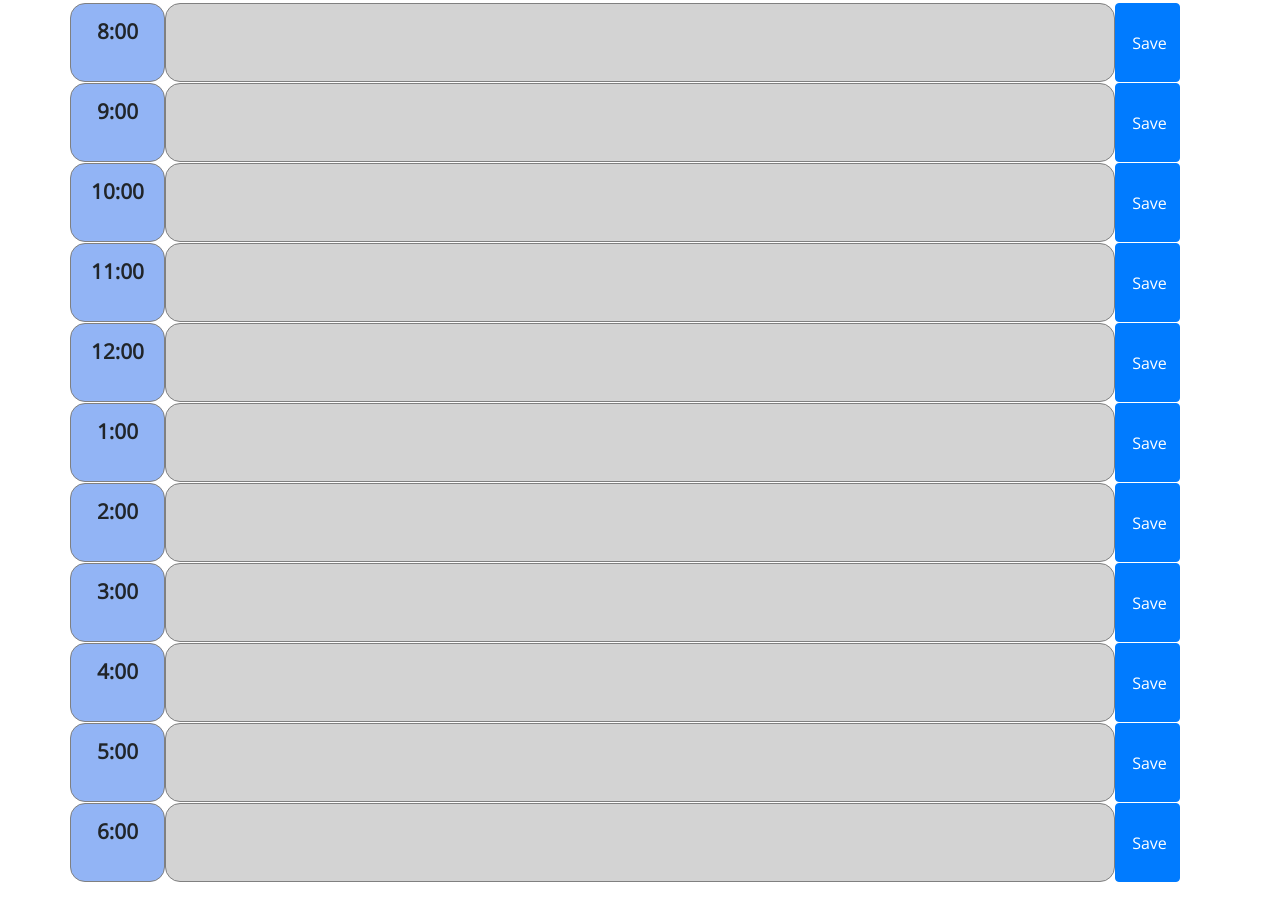
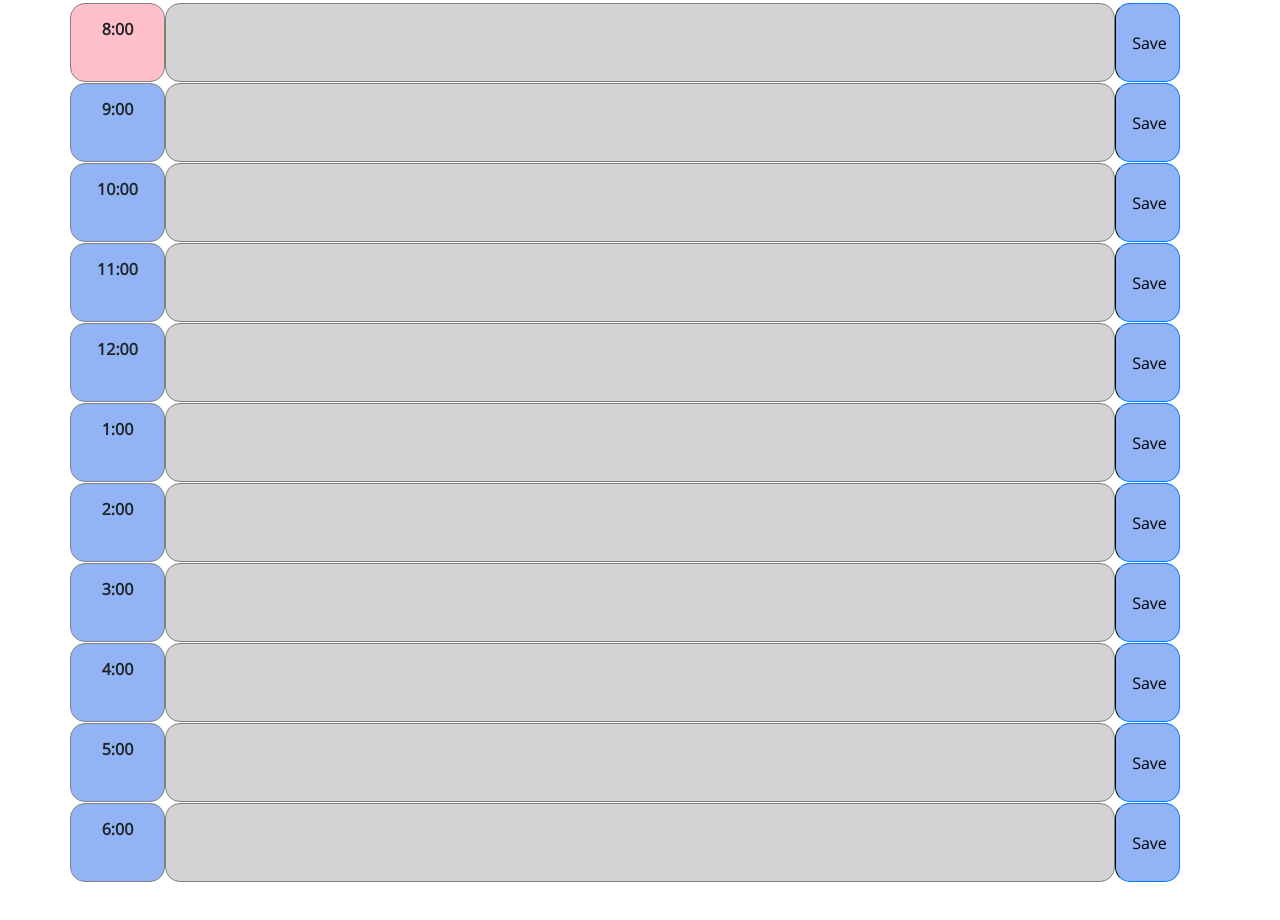
Before and after one commit to jpoulin587/day_planner, a plain HTML site: page index.html in a window 1280 px wide. Shown: the part 334-1254 px from the top of the page. Drawn offline with nearby package versions, Linux system fonts and the light colour scheme.

Commit message:
added first part of color change with hour

```diff
--- a/index.html
+++ b/index.html
@@ -35,67 +35,67 @@
         <div class="row" id="row08">
             <div class="col-sm-1" id="hr08">8:00</div>
             <input type="text" class="text-form col-sm-10" id="event08">
-            <button type="button" class="btn btn-primary savebtn"> Save</button>
+            <button type="button" class="btn btn-primary saveBtn"> Save</button>
         </div>
 
         <div class="row" id="row09">
             <div class="col-sm-1" id="hr09">9:00</div>
             <input type="text" class="text-form col-sm-10" id="event09">
-            <button type="button" class="btn btn-primary savebtn"> Save</button>
+            <button type="button" class="btn btn-primary saveBtn"> Save</button>
         </div>
 
         <div class="row" id="row10">
             <div class="col-sm-1" id="hr10">10:00</div>
             <input type="text" class="text-form col-sm-10" id="event10">
-            <button type="button" class="btn btn-primary savebtn"> Save</button>
+            <button type="button" class="btn btn-primary saveBtn"> Save</button>
         </div>
 
         <div class="row" id="row11">
             <div class="col-sm-1" id="hr11">11:00</div>
             <input type="text" class="text-form col-sm-10" id="event11">
-            <button type="button" class="btn btn-primary savebtn"> Save</button>
+            <button type="button" class="btn btn-primary saveBtn"> Save</button>
         </div>
 
         <div class="row" id="row12">
             <div class="col-sm-1" id="hr12">12:00</div>
             <input type="text" class="text-form col-sm-10" id="event12">
-            <button type="button" class="btn btn-primary savebtn"> Save</button>
+            <button type="button" class="btn btn-primary saveBtn"> Save</button>
         </div>
 
         <div class="row" id="row01">
             <div class="col-sm-1" id="hr01">1:00</div>
             <input type="text" class="text-form col-sm-10" id="event01">
-            <button type="button" class="btn btn-primary savebtn"> Save</button>
+            <button type="button" class="btn btn-primary saveBtn"> Save</button>
         </div>
 
         <div class="row" id="row02">
             <div class="col-sm-1" id="hr02">2:00</div>
             <input type="text" class="text-form col-sm-10" id="event02">
-            <button type="button" class="btn btn-primary savebtn"> Save</button>
+            <button type="button" class="btn btn-primary saveBtn"> Save</button>
         </div>
 
         <div class="row" id="row03">
             <div class="col-sm-1" id="hr03">3:00</div>
             <input type="text" class="text-form col-sm-10" id="event03">
-            <button type="button" class="btn btn-primary savebtn"> Save</button>
+            <button type="button" class="btn btn-primary saveBtn"> Save</button>
         </div>
 
         <div class="row" id="row04">
             <div class="col-sm-1" id="hr04">4:00</div>
             <input type="text" class="text-form col-sm-10" id="event04">
-            <button type="button" class="btn btn-primary savebtn"> Save</button>
+            <button type="button" class="btn btn-primary saveBtn"> Save</button>
         </div>
 
         <div class="row" id="row05">
             <div class="col-sm-1" id="hr05">5:00</div>
             <input type="text" class="text-form col-sm-10" id="event05">
-            <button type="button" class="btn btn-primary savebtn"> Save</button>
+            <button type="button" class="btn btn-primary saveBtn"> Save</button>
         </div>
 
         <div class="row" id="row06">
             <div class="col-sm-1" id="hr06">6:00</div>
             <input type="text" class="text-form col-sm-10" id="event06">
-            <button type="button" class="btn btn-primary savebtn"> Save</button>
+            <button type="button" class="btn btn-primary saveBtn"> Save</button>
         </div>
     </div><!--close the container-->
 
--- a/script.js
+++ b/script.js
@@ -1,10 +1,19 @@
 let currentDayEl = $('#current-day');
+let currentHour
 
 //display the current time
 function displayTime() {
-    let rightNow = moment().format('MMM DD, YYYY');
-    currentDayEl.text(rightNow);
+    let todaysDate = moment().format('MMM DD, YYYY');
+    currentDayEl.text(todaysDate);
   };
+
+//get the current hour.
+function hourIndicator() {
+  currentHour = moment().hour();
+  console.log(currentHour);
+}
+
+
 
 // save data from the form to local storage
   $(".savebtn").on("click", function() {
@@ -30,3 +39,10 @@ $("#event06").val(localStorage.getItem("hr06"));
 
 //run the date display function on page load
 displayTime();
+hourIndicator();
+
+// change the color of the hour bubbles for the current hour
+if (currentHour > 8) {
+  console.log("it's past 8");
+  document.getElementById("hr08").setAttribute("style", "background-color: pink;");
+}
--- a/style.css
+++ b/style.css
@@ -59,16 +59,18 @@ body {
 
   .saveBtn {
     border-left: 1px solid black;
-    border-top-right-radius: 15px;
-    border-bottom-right-radius: 15px;
-    background-color: #06aed5;
-    color: white;
+   /* border-top-right-radius: 15px;
+    border-bottom-right-radius: 15px;*/
+    border-radius: 15px;
+    background-color: rgb(146, 180, 245);
+    color: black;
   }
 
 
   .saveBtn i:hover {
     font-size: 20px;
     transition: all 0.3s ease-in-out;
+    color: white;
   }
 
   .container {
@@ -76,7 +78,6 @@ body {
   }
 
   .col-sm-1 {
-    font-size: 130%;
     text-align: center;
     border-radius: 15px;
     border: 1px solid gray;
```
